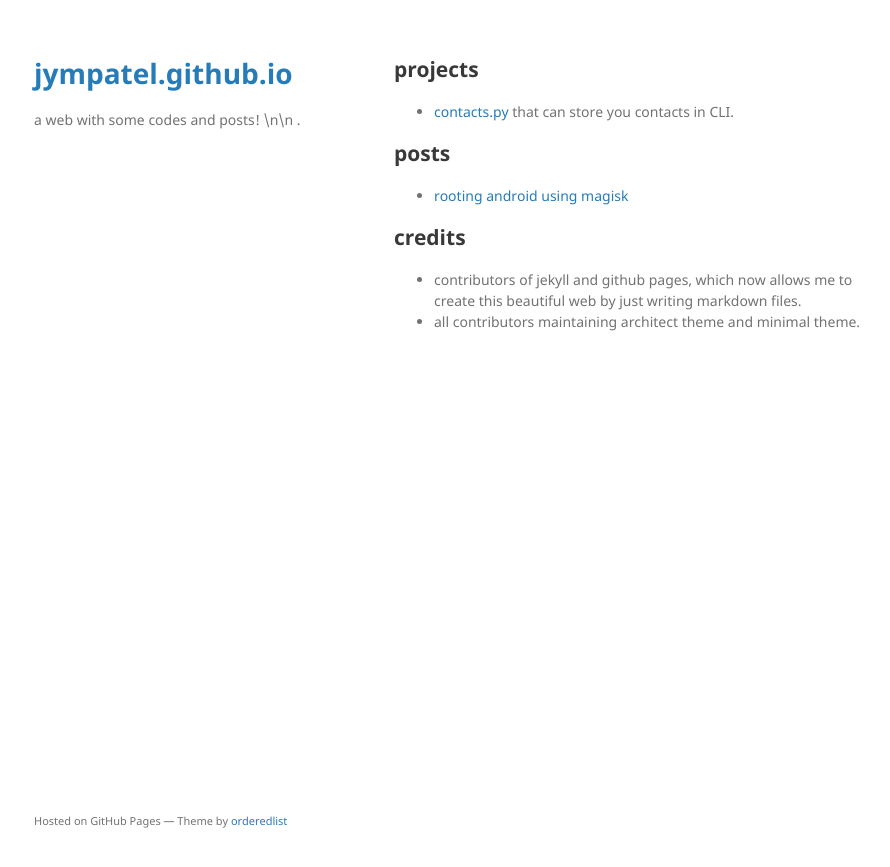
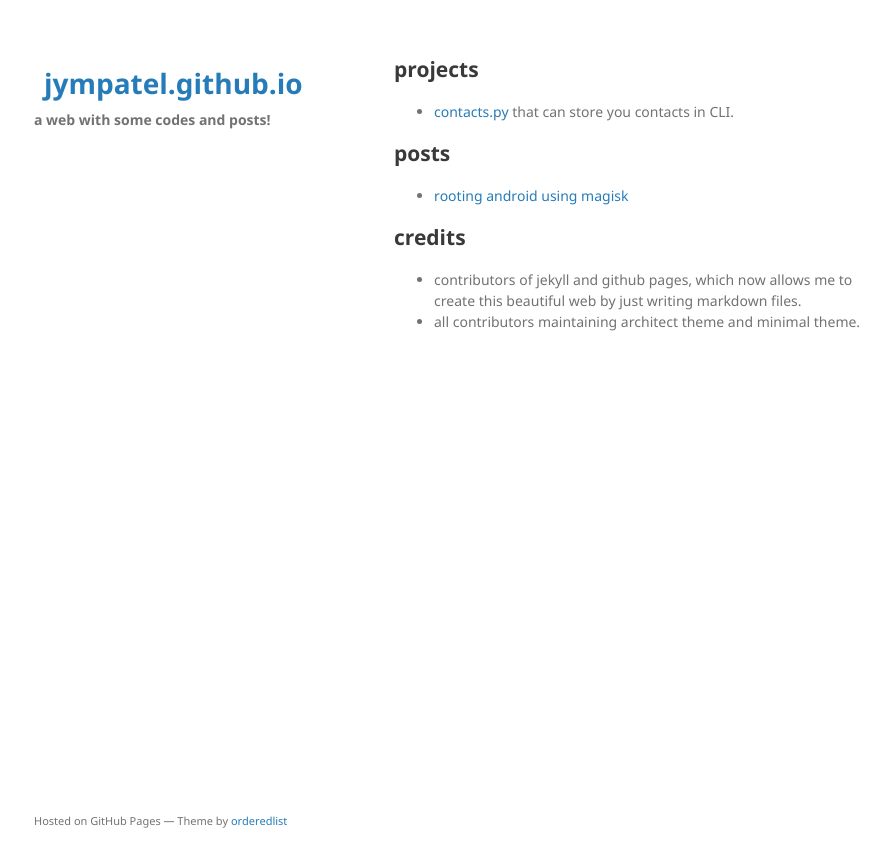
Before and after one commit to jayam04/jympatel.github.io, a Jekyll site: the page built from index.md, in a window 1280 px wide. Shown: the top 867 px of the page, without its empty margins (176-1066 px from the left). Built offline with Jekyll 4.4.1, drawn with Linux system fonts in a browser that asks for light colours; our own code applies the rules of GitHub Pages for plain Markdown files; the repository's description, which GitHub fills in, is left out.

Commit message:
changes to margins

```diff
--- a/_layouts/default.html
+++ b/_layouts/default.html
@@ -25,10 +25,10 @@
         {% endif %}
 
         <!-- TITLE -->
-        <h1><a href="{{ "/" | absolute_url }}">{{ page.title | site.title | default: site.github.repository_name }}</a></h1>
+        <h1 class="mainh1"><a href="{{ "/" | absolute_url }}">{{ page.title | site.title | default: site.github.repository_name }}</a></h1>
 
         <!-- DESCRIPTION -->
-        <p>{{ page.description | site.description | default: site.github.project_tagline }}</p>
+        <p class="description">{{ page.description | site.description | default: site.github.project_tagline }}</p>
 
         <!-- LOGO -->
         {% if site.logo %}
--- a/_sass/jekyll-theme-minimal.scss
+++ b/_sass/jekyll-theme-minimal.scss
@@ -57,6 +57,15 @@ a:hover small {
 .wrapper {
   width:860px;
   margin:0 auto;
+}
+
+.description {
+  font-weight: bold;
+  margin: 0px;
+}
+
+.mainh1 {
+  margin: 10px;
 }
 
 blockquote {
```
Also changed, not shown: index.md (+1 -2 lines).
